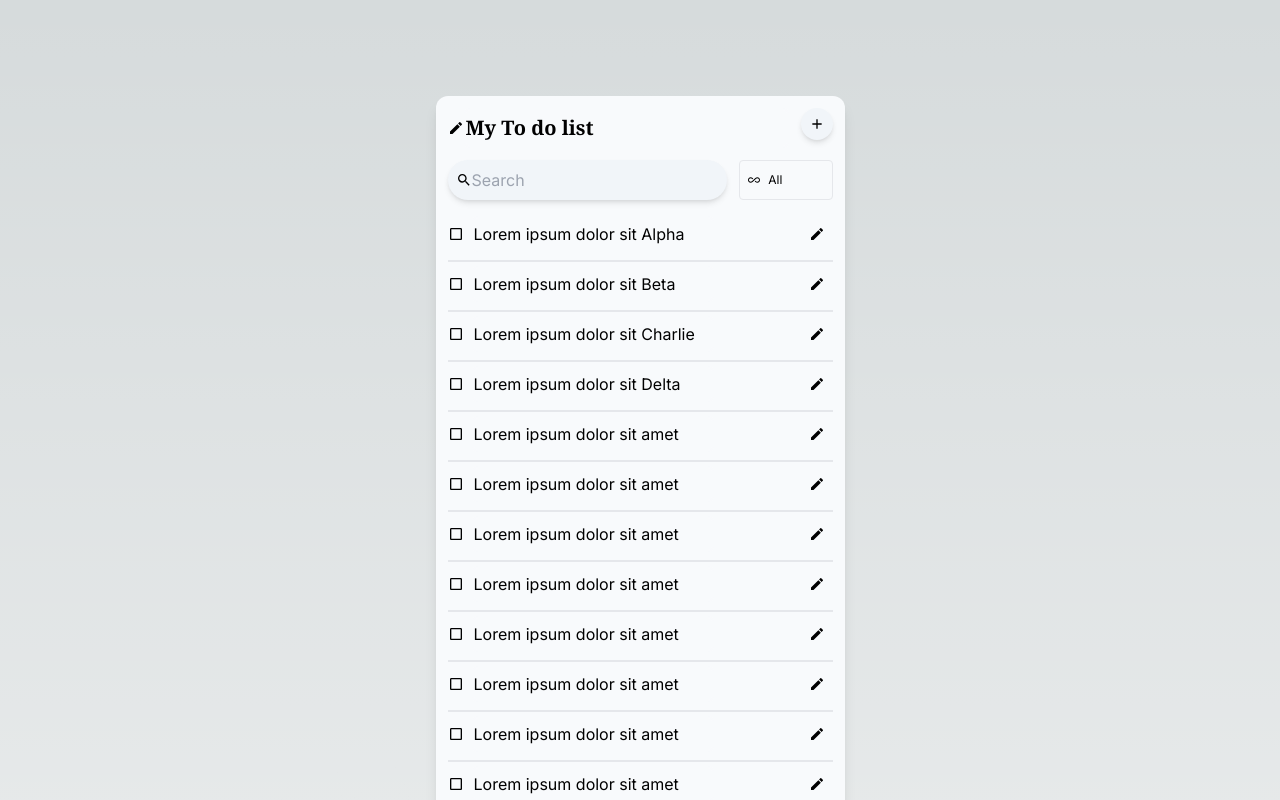
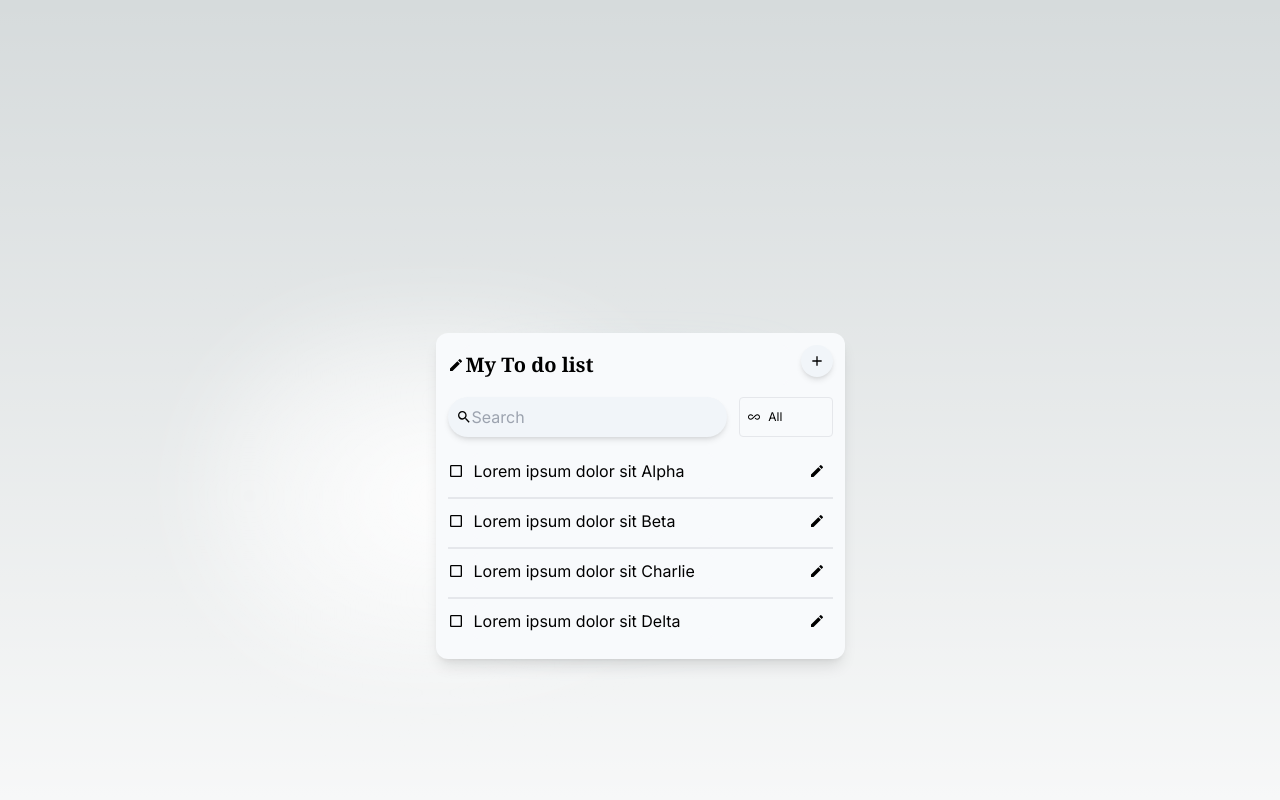
Before and after one commit to mad-js-dev/next-tailwind-todo, a Next.js app: page / in a window 1280 px wide. Shown: the top 800 px of the page. Built offline with nearby package versions, Linux system fonts and the light colour scheme.

Commit message:
Adding store & emit events part 1. 12 hours milestone

```diff
--- a/package.json
+++ b/package.json
@@ -9,11 +9,13 @@
     "lint": "next lint"
   },
   "dependencies": {
+    "@reduxjs/toolkit": "^2.2.5",
     "classnames": "^2.5.1",
     "next": "14.2.4",
     "react": "^18",
     "react-dom": "^18",
-    "react-icons": "^5.2.1"
+    "react-icons": "^5.2.1",
+    "react-redux": "^9.1.2"
   },
   "devDependencies": {
     "@types/node": "^20",
--- a/src/app/TaskList/TaskList.tsx
+++ b/src/app/TaskList/TaskList.tsx
@@ -10,11 +10,13 @@ type TaskListItemProps = {
     title: string
     description: string
     completed:boolean
+    onChange?: Function
 }
 
 type TaskListProps = {
     title: string
     data: TaskListItemProps[]
+    onChange?: Function
 }
 
 export default function TaskList(props:TaskListProps) {
@@ -53,6 +55,11 @@ export default function TaskList(props:TaskListProps) {
             });
         }
         return result
+    }
+
+    function itemEdit(changeEvent:any) {
+        console.log('Tasklist edit.', changeEvent.data)
+        if(props.onChange) props.onChange(changeEvent)
     }
 
     return (
@@ -105,7 +112,13 @@ export default function TaskList(props:TaskListProps) {
         </div>
         <div className="flex flex-col">
             {filterData().map((item, index) =>
-                <TaskListItem key={index} title={item.title} description={item.description} completed={item.completed}/>
+                <TaskListItem
+                    key={index}
+                    title={item.title}
+                    description={item.description}
+                    completed={item.completed}
+                    onChange={(data:any) => itemEdit(data)}
+                />
             )}
         </div>
       </main>
--- a/src/app/TaskList/TaskListItem.tsx
+++ b/src/app/TaskList/TaskListItem.tsx
@@ -5,20 +5,21 @@ import { MdEdit, MdDelete, MdOutlineSave, MdCheckBox, MdCheckBoxOutlineBlank } f
 type TaskListItemProps = {
     title: string
     description: string
-    completed:boolean
+    completed:boolean,
+    onChange?: Function
 }
 
 export default function TaskList(props:TaskListItemProps) {
+    // States
     let [editMode, setEditMode] = useState (false);
     let [expandedMode, setExpandedMode] = useState (false);
-
-    let [completed, setCompleted] = useState (false);
-    let [title, setTitle] = useState (props.title || 'Default title');
-    let [description, setDescription] = useState (props.description || 'Lorem ipsum dolor sit amet consectetur adipisicing elit. Suscipit optio libero aperiam eius dolorum facere, architecto temporibus esse.')
+    // Data props
+    let [completed, setCompleted] = useState(props.completed);
+    let [title, setTitle] = useState(props.title || 'Default title');
+    let [description, setDescription] = useState(props.description || 'Lorem ipsum dolor sit amet consectetur adipisicing elit. Suscipit optio libero aperiam eius dolorum facere, architecto temporibus esse.')
+    // Dom Refs
     let titleInput = useRef<HTMLInputElement>(null);
     let descriptionInput = useRef<HTMLTextAreaElement>(null);
-
-    //setDescription(props.description)
 
 
     useEffect(() => {
@@ -33,8 +34,24 @@ export default function TaskList(props:TaskListItemProps) {
         setCompleted(props.completed)
     }, [props.completed]);
 
+
+    useEffect(() => {
+        console.log('t', title != props.title)
+        console.log('d', description != props.description)
+        console.log('c', completed != props.completed)
+        if(
+            title != props.title ||
+            description!= props.description ||
+            completed != props.completed
+        ) {
+            const changeEvent = {action: 'edit', data: {title: title, description: description, completed: completed} as TaskListItemProps}
+            console.log('ev', changeEvent)
+            if(props.onChange) props.onChange(changeEvent)
+        }
+    }, [completed, description, props, title]);
+
     function toggleCheckbox() {
-        setCompleted(!completed)
+        setCompleted((prevCompleted) => !prevCompleted)
     }
 
     function toggleDescription() {
@@ -51,6 +68,16 @@ export default function TaskList(props:TaskListItemProps) {
             inputElement.selectionStart = inputElement.selectionEnd = inputElement.value.length
             setTimeout(() => {inputElement.focus()})
         }
+/*
+        if(!editMode) {
+            if(
+                title != props.title ||
+                description!= props.description
+            ) {
+                const changeEvent = {action: 'edit', data: {title: title, description: description, completed: completed} as TaskListItemProps}
+                if(props.onChange) props.onChange(changeEvent)
+            }
+        }*/
     }
 
     return (
@@ -95,9 +122,6 @@ export default function TaskList(props:TaskListItemProps) {
                         </div>
                     </div>
                     <div className="content-center pr-2" >
-                        {
-                            //!editMode && <MdEdit/>
-                        }
                         <div className="hover:cursor-pointer" onClick={toggleEditMode}>
                             <div className="hidden group-[.is-editable]:block">
                                 <MdOutlineSave  className="hover:text-green-600" />
--- a/src/app/ToggleButton/ToggleButton.tsx
+++ b/src/app/ToggleButton/ToggleButton.tsx
@@ -1,4 +1,5 @@
     'use client'
+
     import { useState } from 'react';
     import { MdCheckBox, MdCheckBoxOutlineBlank, MdAllInclusive } from 'react-icons/md';
     import classNames from "classnames";
--- a/src/app/layout.tsx
+++ b/src/app/layout.tsx
@@ -1,13 +1,13 @@
-import type { Metadata } from "next";
+'use client';
+
+import { Provider } from 'react-redux';
+import { store } from '@/store/store';
+
 import { Inter } from "next/font/google";
 import "./globals.css";
 
+
 const inter = Inter({ subsets: ["latin"] });
-
-export const metadata: Metadata = {
-  title: "Create Next App",
-  description: "Generated by create next app",
-};
 
 export default function RootLayout({
   children,
@@ -16,7 +16,11 @@ export default function RootLayout({
 }>) {
   return (
     <html lang="en">
-      <body className={inter.className}>{children}</body>
+      <body className={inter.className}>
+        <Provider store={store}>
+          {children}
+        </Provider>
+      </body>
     </html>
   );
 }
--- a/src/app/page.tsx
+++ b/src/app/page.tsx
@@ -1,7 +1,11 @@
+'use client'
+import { useState } from "react";
 import Image from "next/image";
+import { useSelector, useDispatch } from 'react-redux'
+import { decrement, increment } from '@/store/counterSlice'
+
 import TaskList from "./TaskList/TaskList";
 
-export default function Home() {
 const data  = [
   {
     title: 'Lorem ipsum dolor sit Alpha',
@@ -22,167 +26,26 @@ export default function Home() {
     title: 'Lorem ipsum dolor sit Delta',
     description: 'Lorem ipsum dolor sit amet consectetur adipisicing elit. Suscipit optio libero aperiam eius dolorum facere, architecto temporibus esse.',
     completed: false
-    },
-    {
-      title: 'Lorem ipsum dolor sit amet',
-      description: 'Delta Lorem ipsum dolor sit amet consectetur adipisicing elit. Suscipit optio libero aperiam eius dolorum facere, architecto temporibus esse.',
-      completed: false
-    },
-    {
-      title: 'Lorem ipsum dolor sit amet',
-      description: 'Lorem ipsum dolor sit amet consectetur adipisicing elit. Suscipit optio libero aperiam eius dolorum facere, architecto temporibus esse.',
-      completed: false
-    },
-    {
-      title: 'Lorem ipsum dolor sit amet',
-      description: 'Lorem ipsum dolor sit amet consectetur adipisicing elit. Suscipit optio libero aperiam eius dolorum facere, architecto temporibus esse.',
-      completed: false
-    },
-    {
-      title: 'Lorem ipsum dolor sit amet',
-      description: 'Lorem ipsum dolor sit amet consectetur adipisicing elit. Suscipit optio libero aperiam eius dolorum facere, architecto temporibus esse.',
-      completed: false
-    },
-    {
-      title: 'Lorem ipsum dolor sit amet',
-      description: 'Lorem ipsum dolor sit amet consectetur adipisicing elit. Suscipit optio libero aperiam eius dolorum facere, architecto temporibus esse.',
-      completed: false
-    },
-    {
-      title: 'Lorem ipsum dolor sit amet',
-      description: 'Lorem ipsum dolor sit amet consectetur adipisicing elit. Suscipit optio libero aperiam eius dolorum facere, architecto temporibus esse.',
-      completed: false
-    },
-    {
-      title: 'Lorem ipsum dolor sit amet',
-      description: 'Lorem ipsum dolor sit amet consectetur adipisicing elit. Suscipit optio libero aperiam eius dolorum facere, architecto temporibus esse.',
-      completed: false
-    },
-    {
-      title: 'Lorem ipsum dolor sit amet',
-      description: 'Lorem ipsum dolor sit amet consectetur adipisicing elit. Suscipit optio libero aperiam eius dolorum facere, architecto temporibus esse.',
-      completed: false
-    },
-    {
-      title: 'Lorem ipsum dolor sit amet',
-      description: 'Lorem ipsum dolor sit amet consectetur adipisicing elit. Suscipit optio libero aperiam eius dolorum facere, architecto temporibus esse.',
-      completed: false
-    },
-    {
-      title: 'Lorem ipsum dolor sit amet',
-      description: 'Lorem ipsum dolor sit amet consectetur adipisicing elit. Suscipit optio libero aperiam eius dolorum facere, architecto temporibus esse.',
-      completed: false
-    },
-    {
-      title: 'Lorem ipsum dolor sit amet',
-      description: 'Lorem ipsum dolor sit amet consectetur adipisicing elit. Suscipit optio libero aperiam eius dolorum facere, architecto temporibus esse.',
-      completed: false
-    },
-    {
-      title: 'Lorem ipsum dolor sit amet',
-      description: 'Lorem ipsum dolor sit amet consectetur adipisicing elit. Suscipit optio libero aperiam eius dolorum facere, architecto temporibus esse.',
-      completed: false
-    },
-    {
-      title: 'Lorem ipsum dolor sit amet',
-      description: 'Lorem ipsum dolor sit amet consectetur adipisicing elit. Suscipit optio libero aperiam eius dolorum facere, architecto temporibus esse.',
-      completed: false
-    },
-    {
-      title: 'Lorem ipsum dolor sit amet',
-      description: 'Lorem ipsum dolor sit amet consectetur adipisicing elit. Suscipit optio libero aperiam eius dolorum facere, architecto temporibus esse.',
-      completed: false
-    },
-    {
-      title: 'Lorem ipsum dolor sit amet',
-      description: 'Lorem ipsum dolor sit amet consectetur adipisicing elit. Suscipit optio libero aperiam eius dolorum facere, architecto temporibus esse.',
-      completed: false
-    },
-    {
-      title: 'Lorem ipsum dolor sit amet',
-      description: 'Lorem ipsum dolor sit amet consectetur adipisicing elit. Suscipit optio libero aperiam eius dolorum facere, architecto temporibus esse.',
-      completed: false
-    },
-    {
-      title: 'Lorem ipsum dolor sit amet',
-      description: 'Lorem ipsum dolor sit amet consectetur adipisicing elit. Suscipit optio libero aperiam eius dolorum facere, architecto temporibus esse.',
-      completed: false
-    },
-    {
-      title: 'Lorem ipsum dolor sit amet',
-      description: 'Lorem ipsum dolor sit amet consectetur adipisicing elit. Suscipit optio libero aperiam eius dolorum facere, architecto temporibus esse.',
-      completed: false
-    },
-    {
-      title: 'Lorem ipsum dolor sit amet',
-      description: 'Lorem ipsum dolor sit amet consectetur adipisicing elit. Suscipit optio libero aperiam eius dolorum facere, architecto temporibus esse.',
-      completed: false
-    },
-    {
-      title: 'Lorem ipsum dolor sit amet',
-      description: 'Lorem ipsum dolor sit amet consectetur adipisicing elit. Suscipit optio libero aperiam eius dolorum facere, architecto temporibus esse.',
-      completed: false
-    },
-    {
-      title: 'Lorem ipsum dolor sit amet',
-      description: 'Lorem ipsum dolor sit amet consectetur adipisicing elit. Suscipit optio libero aperiam eius dolorum facere, architecto temporibus esse.',
-      completed: false
-    },
-    {
-      title: 'Lorem ipsum dolor sit amet',
-      description: 'Lorem ipsum dolor sit amet consectetur adipisicing elit. Suscipit optio libero aperiam eius dolorum facere, architecto temporibus esse.',
-      completed: false
-    },
-    {
-      title: 'Lorem ipsum dolor sit amet',
-      description: 'Lorem ipsum dolor sit amet consectetur adipisicing elit. Suscipit optio libero aperiam eius dolorum facere, architecto temporibus esse.',
-      completed: false
-    },
-    {
-      title: 'Lorem ipsum dolor sit amet',
-      description: 'Lorem ipsum dolor sit amet consectetur adipisicing elit. Suscipit optio libero aperiam eius dolorum facere, architecto temporibus esse.',
-      completed: false
-    },
-    {
-      title: 'Lorem ipsum dolor sit amet',
-      description: 'Lorem ipsum dolor sit amet consectetur adipisicing elit. Suscipit optio libero aperiam eius dolorum facere, architecto temporibus esse.',
-      completed: true
-    },
-    {
-      title: 'Lorem ipsum dolor sit amet',
-      description: 'Lorem ipsum dolor sit amet consectetur adipisicing elit. Suscipit optio libero aperiam eius dolorum facere, architecto temporibus esse.',
-      completed: true
-    },
-    {
-      title: 'Lorem ipsum dolor sit amet',
-      description: 'Lorem ipsum dolor sit amet consectetur adipisicing elit. Suscipit optio libero aperiam eius dolorum facere, architecto temporibus esse.',
-      completed: false
-    },
-    {
-      title: 'Lorem ipsum dolor sit amet',
-      description: 'Lorem ipsum dolor sit amet consectetur adipisicing elit. Suscipit optio libero aperiam eius dolorum facere, architecto temporibus esse.',
-      completed: false
-    },
-    {
-      title: 'Lorem ipsum dolor sit amet',
-      description: 'Lorem ipsum dolor sit amet consectetur adipisicing elit. Suscipit optio libero aperiam eius dolorum facere, architecto temporibus esse.',
-      completed: false
-    },
-    {
-      title: 'Lorem ipsum dolor sit amet',
-      description: 'Lorem ipsum dolor sit amet consectetur adipisicing elit. Suscipit optio libero aperiam eius dolorum facere, architecto temporibus esse.',
-      completed: false
-    },
-    {
-      title: 'Lorem ipsum dolor sit amet',
-      description: 'Lorem ipsum dolor sit amet consectetur adipisicing elit. Suscipit optio libero aperiam eius dolorum facere, architecto temporibus esse.',
-      completed: false
   }
 ]
+
+export default function Home() {
+  let [taskListData, setTaskListData] = useState(data);
+
+  const count = useSelector((state:any) => state.counter.value)
+  const dispatch = useDispatch()
+
+  console.log(count)
+
+  function updateStore(changeEvent:any) {
+    let result = {...taskListData}
+    console.log(changeEvent)
+  }
+
   return (
     <main className="flex  flex-col items-center justify-around p-24 text-black">
       <div className="relative z-1 min-h-screen flex place-items-center before:absolute before:h-[300px] before:w-full before:-translate-x-1/2 before:rounded-full before:bg-gradient-radial before:from-white before:to-transparent before:blur-2xl before:content-[''] after:absolute after:-z-20 after:h-[180px] after:w-full after:translate-x-1/3 after:bg-gradient-conic after:from-sky-200 after:via-blue-200 after:blur-2xl after:content-[''] before:dark:bg-gradient-to-br before:dark:from-transparent before:dark:to-blue-700 before:dark:opacity-10 after:dark:from-sky-900 after:dark:via-[#0141ff] after:dark:opacity-40 sm:before:w-[480px] sm:after:w-[240px] before:lg:h-[360px]">
-        <TaskList title={'My To do list'} data={data}/>
+        <TaskList title={'My To do list'} data={data} onChange={updateStore}/>
       </div>
 
     </main>
--- /dev/null
+++ b/src/store/counterSlice.tsx
@@ -0,0 +1,27 @@
+import { createSlice } from '@reduxjs/toolkit'
+
+const initialState = {
+  value: 0,
+}
+
+export const counterSlice = createSlice({
+  name: 'counter',
+  initialState,
+  reducers: {
+    increment: (state) => {
+
+      state.value += 1
+    },
+    decrement: (state) => {
+      state.value -= 1
+    },
+    incrementByAmount: (state, action) => {
+      state.value += action.payload
+    },
+  },
+})
+
+// Action creators are generated for each case reducer function
+export const { increment, decrement, incrementByAmount } = counterSlice.actions
+
+export default counterSlice.reducer // EXPORT Slice reducer
--- /dev/null
+++ b/src/store/store.tsx
@@ -0,0 +1,12 @@
+import { configureStore } from '@reduxjs/toolkit'
+import CounterSlice from './counterSlice'
+
+export const store = configureStore({
+  reducer: {    counter: CounterSlice, // Connecting default exported Slice reducertyept
+},
+})
+
+// Infer the `RootState` and `AppDispatch` types from the store itself
+export type RootState = ReturnType<typeof store.getState>
+// Inferred type: {posts: PostsState, comments: CommentsState, users: UsersState}
+export type AppDispatch = typeof store.dispatch
```
Also changed, not shown: 1 other file (tests, documents, lock files or other folders). Lines whose indentation alone changed are shown as unchanged.
